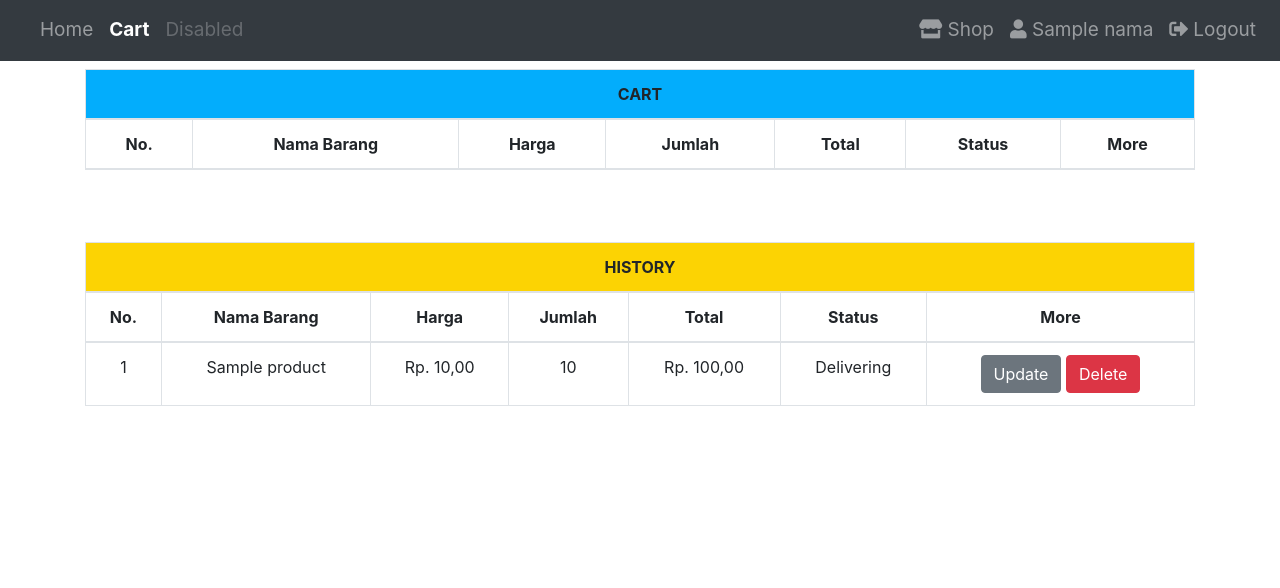
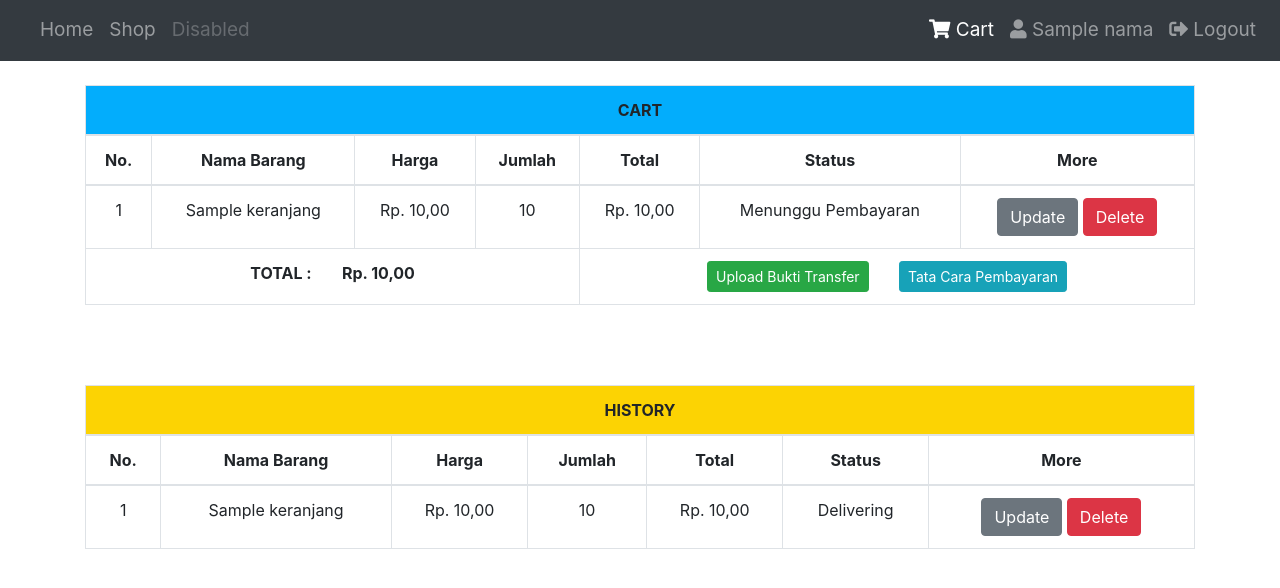
Before and after one commit to daniandhk/CatNDoc, a PHP site: the page made by application/views/ViewCart.php in a window 1280 px wide. Shown: the top 588 px of the page. Run offline with PHP 8.4, Linux system fonts and the light colour scheme; the visitor is signed in with stand-in values (Sample User, id 1); the template is opened without the code that fills it: most values are stand-ins (such as "Sample title", 1, 10 or a date in 2020); data that the repository does not hold is empty; some web fonts are replaced.

Commit message:
mulai cart baru
awal kebangkitan

```diff
--- a/application/controllers/ControlAdmin.php
+++ b/application/controllers/ControlAdmin.php
@@ -15,6 +15,7 @@ class ControlAdmin extends CI_Controller{
 		$data['users'] = $this->ModelAdmin->get_all_users();
 		$data['ap'] = $this->ModelAdmin->get_all_apointments();
 		$data['hewan'] = $this->ModelAdmin->get_all_hewan();
+		$data['penjualan'] = $this->ModelAdmin->get_all_penjualan();
 		$this->load->view('ViewAdmin', $data);
 	}
 
--- a/application/controllers/ControlCart.php
+++ b/application/controllers/ControlCart.php
@@ -11,7 +11,6 @@ class ControlCart extends CI_Controller{
 
 	public function index()
 	{
-		$data['keranjang'] = $this->ModelCart->get_all();
 		$data['product'] = $this->ModelCart->get_products();
 		if(isset($_SESSION['logged_in'])){
 			$data['email'] = $this->session->userdata('email');
@@ -19,6 +18,7 @@ class ControlCart extends CI_Controller{
 			$user = $this->ModelCart->get_profile($email);
 			$data['nama'] = $user->nama;
 			$data['id_user'] = $user->id_user;
+			$data['keranjang'] = $this->ModelCart->get_all($data['id_user']);
 		}
 		$this->load->view('ViewCart', $data);
 	}
--- a/application/models/ModelCart.php
+++ b/application/models/ModelCart.php
@@ -16,7 +16,11 @@ class ModelCart extends CI_Model{
 	    }
 	}
 
-	public function get_all(){
+	public function get_all($id_user){
+		$this->db->select('id_keranjang, product.nama as nama_barang, quantity, harga, (quantity*harga) as total, bukti, status');
+		$this->db->join('product', 'product.id_product = keranjang.id_product');
+		$this->db->where('status', 'belum');
+		$this->db->where('id_user', $id_user);
 		return $this->db->get('keranjang')->result_array();
 	}
 
--- a/application/models/ModelShop.php
+++ b/application/models/ModelShop.php
@@ -56,13 +56,14 @@ class ModelShop extends CI_Model{
     $this->db->where('id_user', $id_user);
     $this->db->where('status', 'belum');
     $query = $this->db->get('keranjang');
+    $date = date("Y-m-d");
     if($query->num_rows() > 0) {
       $found = $query->row();
       $quantity_awal = $found->quantity;
       $quantity += $quantity_awal;
-      $data = $this->db->query("UPDATE keranjang SET quantity = '$quantity' WHERE id_product = '$id_product' AND id_user = '$id_user'AND status = 'belum'");
+      $data = $this->db->query("UPDATE keranjang SET quantity = '$quantity', tanggal = '$date' WHERE id_product = '$id_product' AND id_user = '$id_user'AND status = 'belum'");
     }else{
-      $data = $this->db->query("INSERT INTO keranjang(id_product, id_user, quantity, status) VALUES ('$id_product', '$id_user', '$quantity', 'belum')");
+      $data = $this->db->query("INSERT INTO keranjang(id_product, id_user, quantity, status, tanggal) VALUES ('$id_product', '$id_user', '$quantity', 'belum', '$date')");
     }
   	return $data;
   }
--- a/application/views/ViewCart.php
+++ b/application/views/ViewCart.php
@@ -30,6 +30,10 @@
 
       </style>
 
+      <script type="text/javascript">
+
+      </script>
+
   </head>
   <body>
 
@@ -46,15 +50,15 @@
           <li class="nav-item">
             <a class="nav-link" href="<?php echo site_url('Homepage'); ?>">Home</a>
           </li>
-          <li class="nav-item active">
-            <a class="nav-link" href="#"><b>Cart</b><span class="sr-only">(current)</span></a>
+          <li class="nav-item">
+            <a class="nav-link" href="<?php echo site_url('ControlShop'); ?>">Shop<span class="sr-only">(current)</span></a>
           </li>
           <li class="nav-item">
             <a class="nav-link disabled" href="#">Disabled</a>
           </li>
         </ul>
         <ul class="nav navbar-nav navbar-right">
-          <li class="nav-item"><a href="<?= site_url('ControlShop'); ?>" class="nav-link"><i class="fas fa-store"></i> Shop </a></li>
+          <li class="nav-item active"><a href="<?= site_url('ControlCart'); ?>" class="nav-link"><i class="fa fa-shopping-cart"></i> Cart </a></li>
           <?php if (isset($_SESSION['logged_in'])){ ?>
             <li class="nav-item"><a href="<?= site_url('ControlProfile'); ?>" class="nav-link"><i class="fa fa-user"></i> <?php echo $nama; ?></a></li>
             <li class="nav-item"><a href="" class="nav-link" data-target="#modalLogout" data-toggle="modal"><i class="fas fa-sign-out-alt"></i> Logout</a></li>
@@ -64,7 +68,7 @@
 </nav>
 
 <!--ba jing-->
-<div class="container my-2" >
+<div class="container my-4" >
 <table id="tablecart" class="table table-hover table-bordered">
   <thead>
     <tr>
@@ -84,25 +88,20 @@
   <?php
     $no = 0;
     $total = 0;
-    foreach($keranjang as $k) {
-    //if($k['id_user'] == $id_user)
-      if((isset($_SESSION['logged_in'])) && ($k['id_user'] == $id_user)){
-        foreach ($product as $p) {
-          if($p['id_product'] == $k['id_product']){
-            if($k['status'] == 'belum'){ $no++; ?>
+    foreach($keranjang as $k) { $no++; ?>
                   <tr>
                     <td><?php echo $no ?></td>
-                    <td><?php echo $p['nama'] ?></td>
-                    <td>Rp. <?php echo number_format($p['harga'],2,",",".") ?></td>
+                    <td><?php echo $k['nama_barang'] ?></td>
+                    <td>Rp. <?php echo number_format($k['harga'],2,",",".") ?></td>
                     <td><?php echo $k['quantity'] ?></td>
-                    <td>Rp. <?php echo number_format($p['harga']*$k['quantity'],2,",",".") ?></td>
-                    <?php $total += ($p['harga']*$k['quantity']) ?>
+                    <td>Rp. <?php echo number_format($k['total'],2,",",".") ?></td>
+                    <?php $total += $k['total'] ?>
                     <td>Menunggu Pembayaran</td>
                     <td><a href="" data-toggle="modal" data-target="#updateBeli<?php echo $no; ?>" class="btn btn-secondary">Update</a>
                       <a href="" data-toggle="modal" data-target="#deleteBeli<?php echo $no; ?>" class="btn btn-danger">Delete</a>
                     </td>
                   </tr>
-                <?php } } } } } ?>
+                <?php } ?>
                   <?php if($no != 0){?>
                   <th colspan="4">TOTAL   :<span style="opacity:0;">ddd</span>Rp. <?php echo number_format($total,2,",","."); ?></th>
                   <th colspan="4"><a href="" class="btn btn-sm btn-success" data-target="#modalUpload" data-toggle="modal">Upload Bukti Transfer</a><span style="opacity:0;">ddd</span><a href="" class="btn btn-sm btn-info" data-target="#modalTata" data-toggle="modal">Tata Cara Pembayaran</a></th>
@@ -132,21 +131,15 @@
   </thead>
 
   <?php
-  $no = 0;
+  $no = 1;
   foreach($keranjang as $k) {
-  //if($k['id_user'] == $id_user)
-  if((isset($_SESSION['logged_in'])) && ($k['id_user'] == $id_user)){
-    foreach ($product as $p) {
-      if($p['id_product'] == $k['id_product']){
-        $no++;
-        if($k['status'] != 'belum'){
   ?>
           <tr>
-            <td><?php echo $no ?></td>
-            <td><?php echo $p['nama'] ?></td>
-            <td>Rp. <?php echo number_format($p['harga'],2,",",".") ?></td>
-            <td><?php echo $k['quantity'] ?></td>
-            <td>Rp. <?php echo number_format($p['harga']*$k['quantity'],2,",",".") ?></td>
+            <td><?php echo $no++ ?></td>
+            <td><?php echo $k['nama_barang'] ?></td>
+            <td id="harga">Rp. <?php echo number_format($k['harga'],2,",",".") ?></td>
+            <td id="quantity"><?php echo $k['quantity'] ?></td>
+            <td>Rp. <?php echo number_format($k['total'],2,",",".") ?></td>
             <?php if($k['status'] == 'proses'){ ?>
               <td>Validating</td>
             <?php }else{ ?>
@@ -155,7 +148,7 @@
             <td><a href="" data-toggle="modal" data-target="#updateBeli<?php echo $no; ?>" class="btn btn-secondary">Update</a>
               <a href="" data-toggle="modal" data-target="#deleteBeli<?php echo $no; ?>" class="btn btn-danger">Delete</a></td>
           </tr>
-			   <?php } } } } } ?>
+			   <?php } ?>
 			 </table>
 			</div>
 
@@ -176,7 +169,7 @@
   </div>
 </div>
 
-<?php $no = 0; foreach ($keranjang as $k) { if(($k['id_user'] == $id_user)){ $no++?>
+<?php $no = 0; foreach ($keranjang as $k) { $no++?>
 <div class="modal fade" id="deleteBeli<?php echo $no; ?>" tabindex="-1" role="dialog" aria-labelledby="myModalLabel" aria-hidden="true">
   <div class="modal-dialog" role="document">
         <div class="modal-content">
@@ -198,7 +191,7 @@
         </div>
   </div>
 </div>
-<?php } } ?>
+<?php } ?>
 
 <div class="modal fade" id="modalTata" tabindex="-1" role="dialog" aria-labelledby="myModalLabel" aria-hidden="true">
   <div class="modal-dialog" role="document">
@@ -209,7 +202,7 @@
               <span aria-hidden="true">&times;</span>
             </button>
           </div>
-          <div>
+          <div class="modal-body">
             <p>ya gitu lah ya</p>
             <p>tf ke eug sesuai total yg hrs di byr</p>
             <p>upload bukti tf nye</p>
@@ -233,6 +226,32 @@
           <?php echo form_open_multipart('ControlCart/upload_bukti/');?>
             <input type="hidden" name="id_user" value="<?php echo $id_user; ?>">
           <div class="col-md-12 col-sm-6 col-xs-12">
+            <table class="table table-hover">
+              <thead>
+                <tr>
+                  <th>No.</th>
+                  <th>Nama Barang</th>
+                  <th>Jumlah</th>
+                  <th>Harga</th>
+                  <th>Total</th>
+                  <th>Pilih</th>
+                </tr>
+              </thead>
+              <tbody>
+              <?php $no = 1; foreach ($keranjang as $k) { ?>
+                <tr>
+                  <td><?php echo $no++ ?></td>
+                  <td><?php echo $k['nama_barang']; ?></td>
+                  <td><?php echo $k['quantity']; ?></td>
+                  <td><?php echo $k['harga']; ?></td>
+                  <td><?php echo $k['total']; ?></td>
+                  <td>
+                    <input type="checkbox" id="chk" name="checkboxBayar" value="<?php echo $k['id_keranjang']; ?>">
+                  </td>
+                </tr>
+              <?php } ?>
+              </tbody>
+            </table>
             <th>TOTAL   :<span style="opacity:0;">ddd</span>Rp. <?php echo number_format($total,2,",","."); ?></th>
             <br>
             <label for="upload_foto">Bukti Transfer</label>
--- a/application/views/ViewShop.php
+++ b/application/views/ViewShop.php
@@ -211,7 +211,7 @@
        ?>
       <div class="col-lg-4 col-md-6 mb-4">
         <div class="card h-100">
-          <a href="#"><img class="card-img-top" src="<?php echo base_url("assets/img/Sale/").$p['foto']; ?>" alt=""></a>
+          <a href="#"><img style="width: 100%; height: auto; max-height: 250px;" class="card-img-top" src="<?php echo base_url("assets/img/Sale/").$p['foto']; ?>" alt=""></a>
           <div class="card-body">
             <h4 class="card-title">
               <a href="#"><?php echo $p['nama']; ?></a>
@@ -245,9 +245,9 @@
     <div class="modal-content">
     <form action="<?= site_url('ControlShop/beli') ?>" method="post">
       <input type="hidden" name="id_user" value="<?php echo $id_user; ?>">
-      <input type="hidden" name="id_product" value="<?php echo $id; ?>">
+      <input type="hidden" name="id_product" value="<?php echo $p['id_product']; ?>">
         <div class="card h-100">
-          <a href="#"><img class="card-img-top" src="<?php echo base_url("assets/img/Sale/").$p['foto']; ?>" alt=""></a>
+          <a href="#"><img style="width: 100%;height: auto;max-width: 300px;" class="card-img-top" src="<?php echo base_url("assets/img/Sale/").$p['foto']; ?>" alt=""></a>
           <div class="card-body">
             <h4 class="card-title">
               <a href="#"><?php echo $p['nama']; ?></a>
```
Also changed, not shown: application/models/ModelAdmin.php (+8 -0 lines), application/views/ViewAdmin.php (+42 -2 lines), application/views/ViewProduct.php (+8 -1 lines), database/catndoc.sql (+14 -11 lines). Lines whose indentation alone changed are shown as unchanged.
